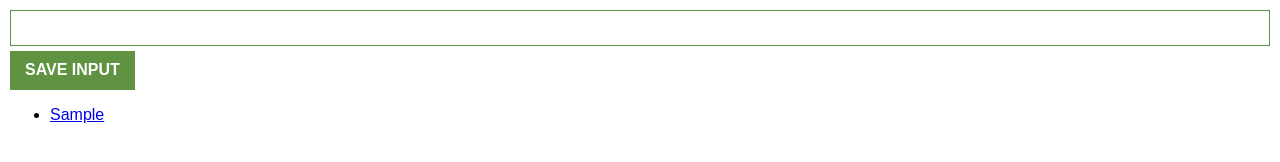
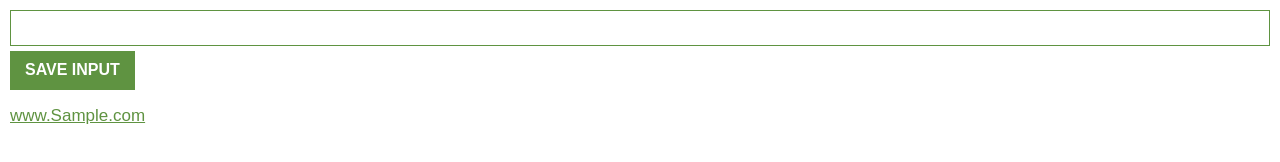
Before and after one commit to asadullahjamil0/JavaScript_Project_learning, a plain HTML site: page Let's build a Chrome Extension!/index.html in a window 1280 px wide. Both pictures are taken after typing "Sample" into the empty fields and a click on the button "SAVE INPUT". Drawn offline with nearby package versions, Linux system fonts and the light colour scheme.

Commit message:
minor addition.

```diff
--- a/Let's build a Chrome Extension!/index.js
+++ b/Let's build a Chrome Extension!/index.js
@@ -14,8 +14,8 @@ function renderLeads() {
     let listItems = "";
     for (let i = 0; i < myLead.length; i++) {
         listItems += `<li>
-          <a href="https://${myLead[i]}" target="_blank">
-            ${myLead[i]}
+          <a href="https://${myLead[i]}.com" target="_blank">
+            www.${myLead[i]}.com
           </a>
         </li>`
     }
--- a/Let's build a Chrome Extension!/style.css
+++ b/Let's build a Chrome Extension!/style.css
@@ -18,3 +18,19 @@ button {
     padding: 10px 15px;
     font-weight: bold;
 }
+
+ul{
+    list-style-type: none;
+    padding: 0px;
+
+}
+
+li{
+    font-size: 17px;
+    margin-left: 0px;
+
+}
+
+a{
+    color: #5f9341;
+}
```
